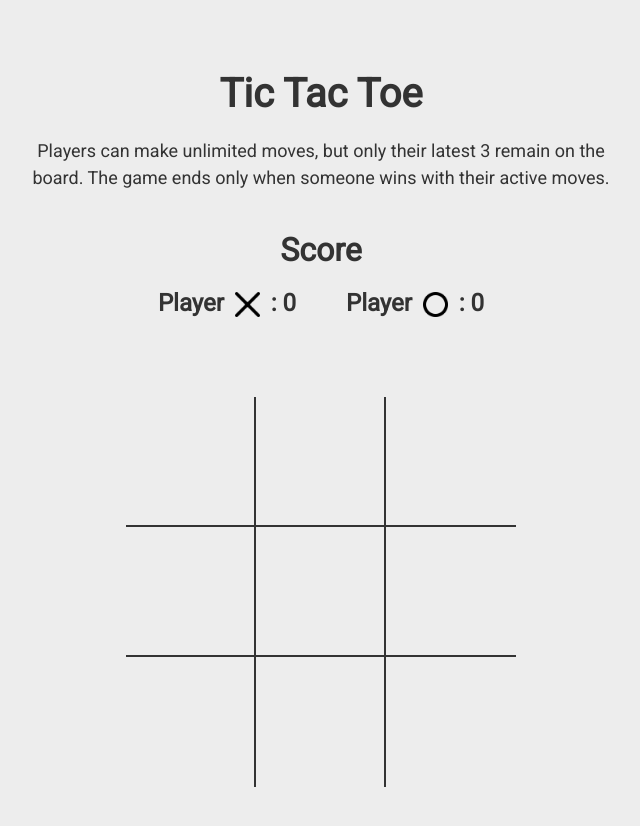
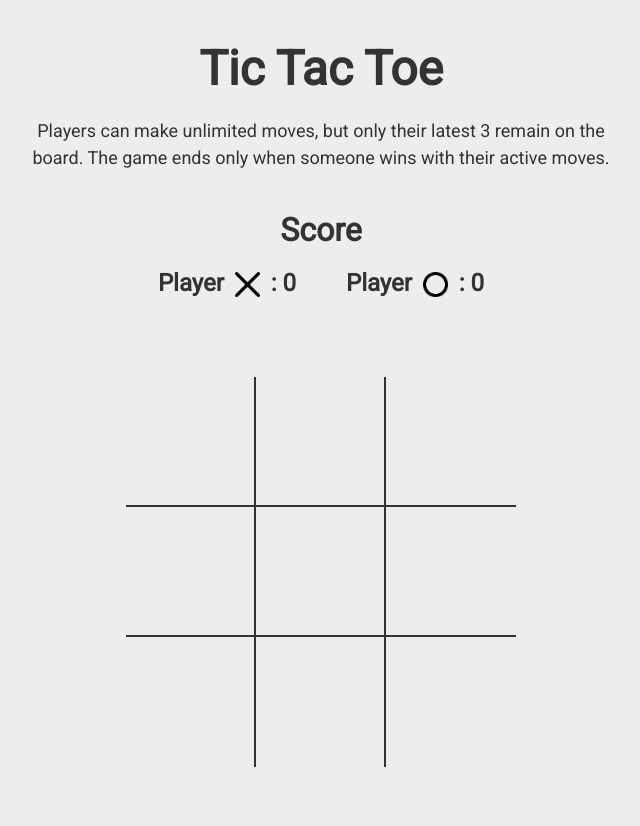
Before and after one commit to Dewanshu-Chirkhe/Tic-Tac-Toe, a plain HTML site: page index.html in a window 1280 px wide. Shown: the whole page, without its empty margins (319-959 px from the left). Drawn offline with Linux system fonts and the light colour scheme.

Commit message:
small changes

```diff
--- a/style.css
+++ b/style.css
@@ -24,11 +24,11 @@ body {
     flex-direction: column;
     align-items: center;
     justify-content: center;
-    margin-top: 70px;
+    margin-top: 40px;
 }
 
 .hero h1{
-    font-size: 2.5rem;
+    font-size: 3rem;
 }
 
 .hero p {
```
